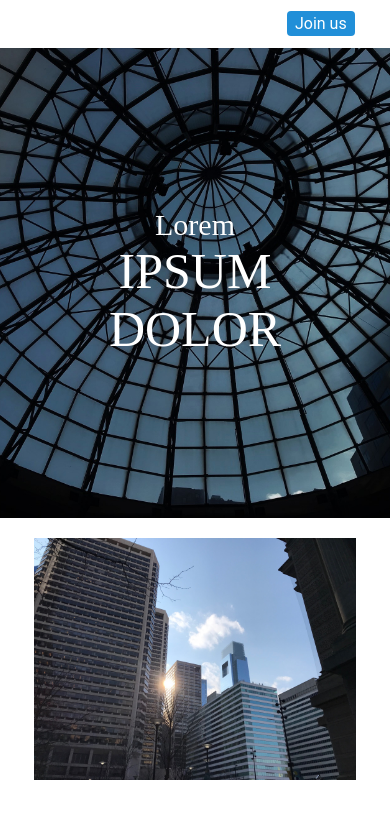
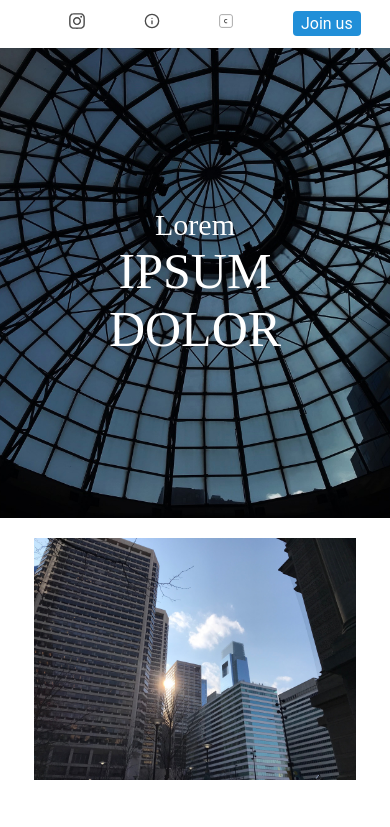
Before and after one commit to DedraDixon/portfolio-project1.github.io, a plain HTML site: page index.html in a window 390 px wide. Shown: the top 827 px of the page. Drawn offline with Linux system fonts and the light colour scheme; a web font is replaced by a local one.

Commit message:
Update style.css

```diff
--- a/style.css
+++ b/style.css
@@ -178,6 +178,11 @@ header {
     color: white;
     border-radius: 4px;
     padding: 3px 8px;
+}
+
+.mobile img {
+    width: 1rem;
+    height: 1rem;
 }
 
 
```
